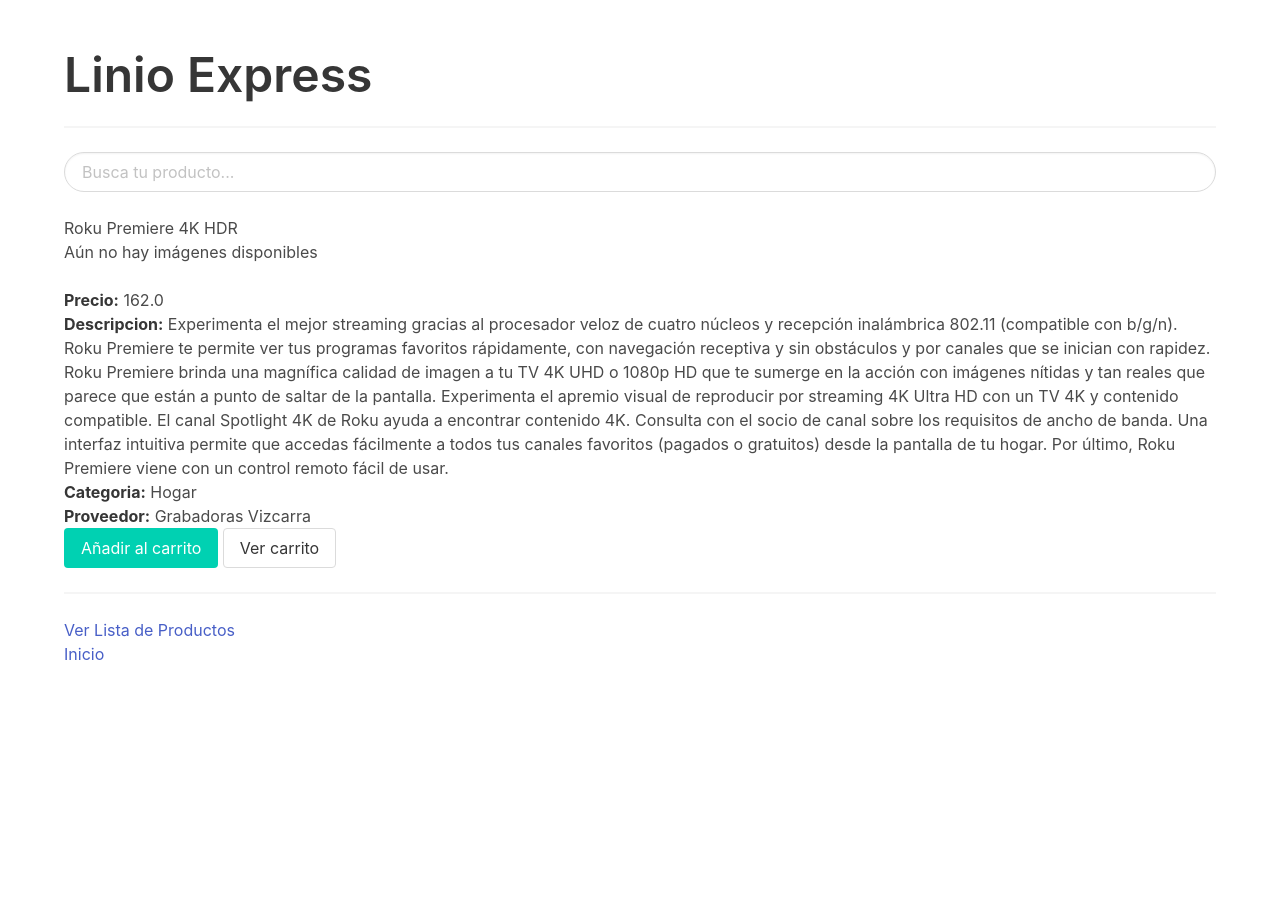
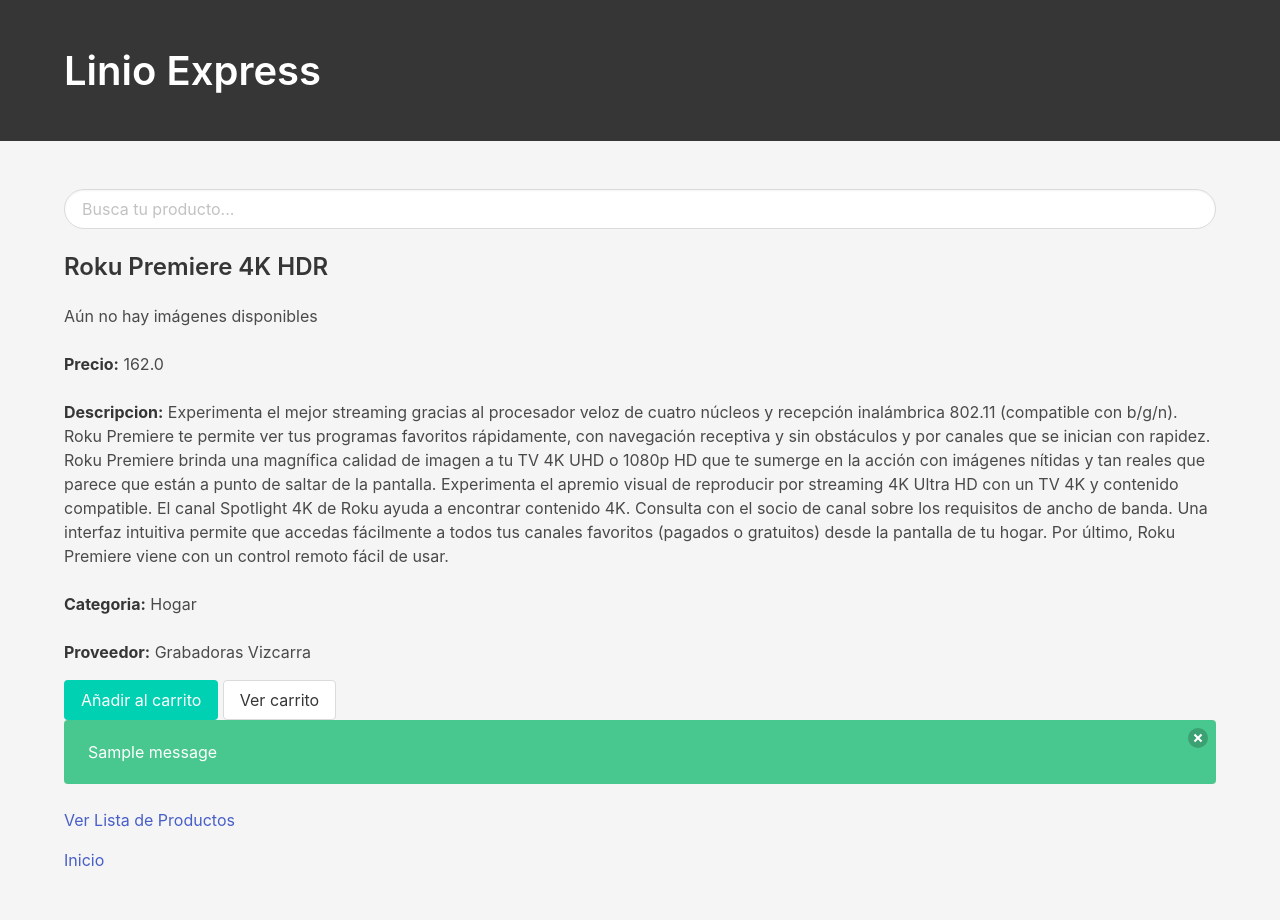
Before and after one commit to diego-arc3/linioexp, a Django app: template main/templates/main/producto_detail.html in a window 1280 px wide. Before the commit the page ends 660 px from the top, so only its background shows below. Run offline with Django 3.2, Linux system fonts and the light colour scheme; the template is opened without the code that fills it: values that come from a table or form of the project are taken from there, others are empty; data comes from the database, SQL or seed files in the repository; tables that the repository leaves empty hold one stand-in row (values such as "Sample post"); one stand-in notice (Sample message) is shown; parts of the project's set-up code (start-up, migrations or seed data) failed here and were passed over.

Commit message:
cambios a los templates

```diff
--- a/main/templates/base.html
+++ b/main/templates/base.html
@@ -7,10 +7,19 @@
     <title> LinioExp </title>
   </head>
   <body>
+    <section class="hero is-dark">
+      <div class="hero-body">
+        <div class="container">
+          <h1 class="title is-2">
+            Linio Express
+          </h1>
+        </div>
+      </div>
+    </section>
+    <div class="has-background-light">
       <section class="section">
         <div class="container">
-        <h1 class="title is-1"> Linio Express </h1>
-        <hr>
+
           <div class="content">
             <form action="{% url 'product-list' %}" method="get">
                 <input class="input is-rounded" type="text" name="q" placeholder="Busca tu producto...">
@@ -20,5 +29,6 @@
           {% endblock %}
         </div>
       </section>
+    </div>
   </body>
 </html>
--- a/main/templates/main/home.html
+++ b/main/templates/main/home.html
@@ -10,7 +10,6 @@
     </div>
     {% else %}
     <div class="content">
-      <h3> Hola </h3>
       <div class="columns">
         <div class="column is-narrow">
           <a class="button is-link" href="{% url 'login' %}">Inicia Sesion</a>
--- a/main/templates/main/producto_detail.html
+++ b/main/templates/main/producto_detail.html
@@ -1,7 +1,9 @@
 {% extends "base.html" %}
 
 {% block content %}
-    <h3> {{ object.nombre }} </h3>
+    <div class="content">
+      <h3 class="title"> {{ object.nombre }} </h3>
+    </div>
 
     <div class="columns">
       {% for image in object.images.all %}
@@ -22,11 +24,22 @@
     </div>
 
     <ul>
-      <li><strong>Precio:</strong> {{ object.precio }}</li>
-      <li><strong>Descripcion:</strong> {{ object.descripcion }}</li>
-      <li><strong>Categoria:</strong> {{ object.categoria.nombre }}</li>
-      <li><strong>Proveedor:</strong> {{ object.proveedor }}</li>
+      <div class="block">
+        <li><strong>Precio:</strong> {{ object.precio }}</li>
+      </div>
+      <div class="block">
+        <li><strong>Descripcion:</strong> {{ object.descripcion }}</li>
+      </div>
+      <div class="block">
+        <li><strong>Categoria:</strong> {{ object.categoria.nombre }}</li>
+      </div>
+      <div class="block">
+        <li><strong>Proveedor:</strong> {{ object.proveedor }}</li>
+      </div>
     </ul>
+
+    <div class="mt-4"><p></p></div>
+
     <div class="block">
       <a href="{% url 'add-to-cart' product_pk=object.pk %}" class='button is-primary'>
         Añadir al carrito
@@ -34,10 +47,21 @@
       <a href="{% url 'pedido-detail' %}" class='button'>
         Ver carrito
       </a>
+      {% if messages %}
+      {% for message in messages %}
+        <div class="notification {% if message.tags %}is-{{ message.tags }}{% endif %}">
+            <button class="delete"></button>
+            {{ message }}
+        </div>
+      {% endfor %}
+    {% endif %}
     </div>
-    <hr>
-    <ul>
-      <li><a href="{% url 'product-list' %}">Ver Lista de Productos</a></li>
-      <li><a href="{% url 'home' %}">Inicio</a></li>
-    </ul>
+    <div class="content">
+      <p>
+        <a href="{% url 'product-list' %}">Ver Lista de Productos</a>
+      </p>
+      <p>
+        <a href="{% url 'home' %}">Inicio</a>
+      </p>
+    </div>
 {% endblock %}
```
Also changed, not shown: main/templates/base-no-search.html (+16 -7 lines). Lines whose indentation alone changed are shown as unchanged.
